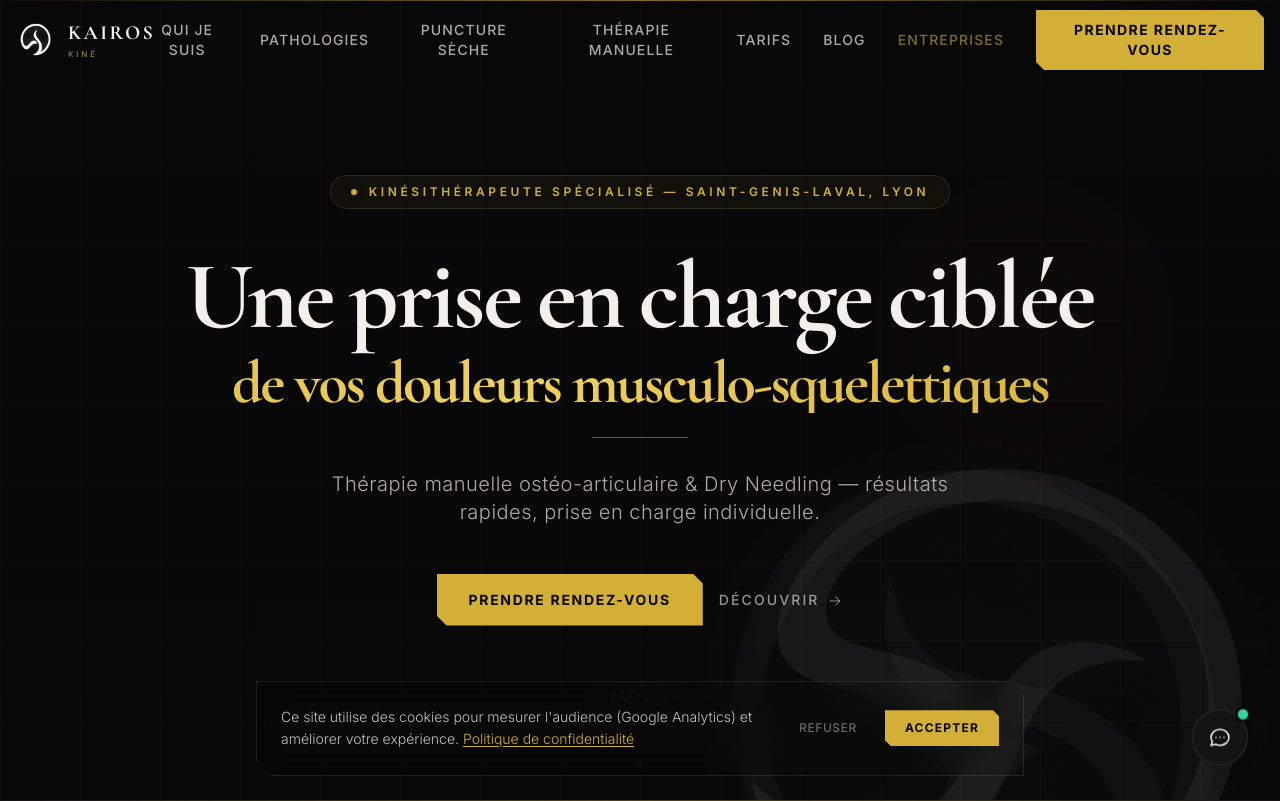
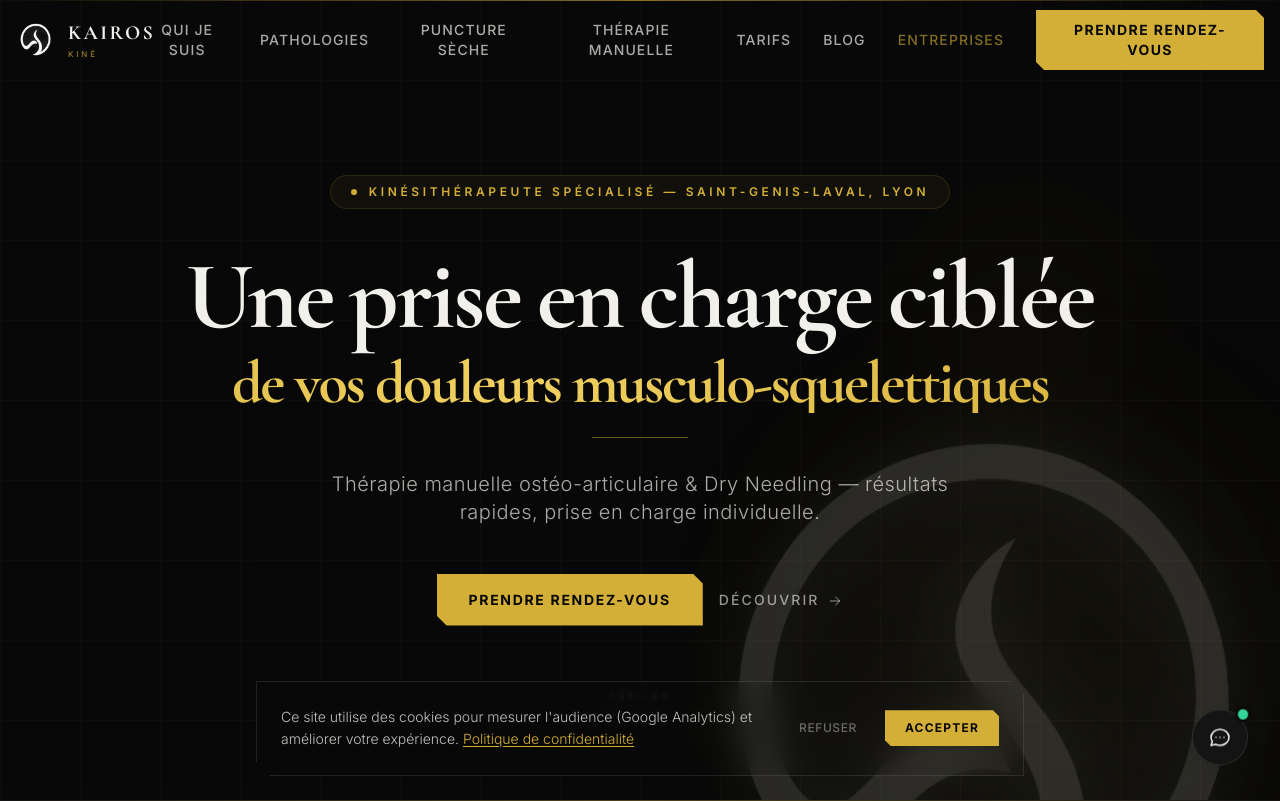
Before and after one commit to Fabricepsd/kairoskine, a React (Vite) app: page / in a window 1280 px wide. Shown: the top 801 px of the page. Built offline with nearby package versions, Linux system fonts and the light colour scheme.

Commit message:
feat(design): animation logo flamme organique + modif texte entreprise

```diff
--- a/src/components/brignais/BrignaisHero.jsx
+++ b/src/components/brignais/BrignaisHero.jsx
@@ -58,33 +58,44 @@ const BrignaisHero = () => {
         }}
       />
 
-      {/* Logo animé — filigrane décoratif */}
+      {/* Logo animé — Effet "Flamme qui prend vie" */}
       <div className="absolute inset-0 z-[1] pointer-events-none flex items-center justify-end overflow-hidden">
-        {/* Glow derrière le logo */}
+        {/* Glow de chaleur derrière le logo */}
         <motion.div
-          animate={{ opacity: [0.3, 0.7, 0.3], scale: [1, 1.08, 1] }}
-          transition={{ duration: 6, repeat: Infinity, ease: 'easeInOut' }}
-          className="absolute right-[-5%] top-1/2 -translate-y-1/2 w-[600px] h-[600px] rounded-full bg-gold/8 blur-[80px]"
+          animate={{ opacity: [0.2, 0.5, 0.2], scale: [0.95, 1.05, 0.95] }}
+          transition={{ duration: 4, repeat: Infinity, ease: 'easeInOut' }}
+          className="absolute right-[-5%] md:right-[0%] top-1/2 -translate-y-1/2 w-[500px] h-[500px] rounded-full bg-gold/10 blur-[100px]"
         />
-        {/* Logo rotation lente */}
+
+        {/* Couche 1: La base de la flamme (respiration lente) */}
         <motion.img
           src="/logo-kairos-transparent.png"
           alt=""
           aria-hidden="true"
-          animate={{ rotate: 360 }}
-          transition={{ duration: 40, repeat: Infinity, ease: 'linear' }}
-          className="absolute right-[-8%] md:right-[-2%] top-1/2 -translate-y-1/2 w-[420px] md:w-[560px] lg:w-[640px] select-none"
-          style={{ opacity: 0.06, filter: 'brightness(3) sepia(0.3) hue-rotate(25deg)' }}
+          animate={{
+            scale: [1, 1.03, 1],
+            opacity: [0.06, 0.14, 0.06],
+            rotate: [-1, 1, -1]
+          }}
+          transition={{ duration: 5, repeat: Infinity, ease: 'easeInOut' }}
+          className="absolute right-[-8%] md:right-[-2%] top-1/2 -translate-y-1/2 w-[420px] md:w-[560px] lg:w-[640px] select-none origin-bottom"
+          style={{ filter: 'drop-shadow(0 0 30px rgba(212,175,55,0.4)) brightness(1.5) sepia(0.8) hue-rotate(15deg)' }}
         />
-        {/* Deuxième couche — contre-rotation lente, légèrement décalée */}
+
+        {/* Couche 2: Le scintillement (rapide, dynamique) */}
         <motion.img
           src="/logo-kairos-transparent.png"
           alt=""
           aria-hidden="true"
-          animate={{ rotate: -360 }}
-          transition={{ duration: 60, repeat: Infinity, ease: 'linear' }}
-          className="absolute right-[-8%] md:right-[-2%] top-1/2 -translate-y-1/2 w-[420px] md:w-[560px] lg:w-[640px] select-none"
-          style={{ opacity: 0.03, filter: 'brightness(5) sepia(1) hue-rotate(25deg) saturate(2)' }}
+          animate={{
+            scale: [1.02, 1.06, 1.01, 1.04, 1.02],
+            opacity: [0.0, 0.12, 0.02, 0.15, 0.0],
+            rotate: [0, -2, 1, -1, 0],
+            y: ['-50%', '-52%', '-49%', '-51%', '-50%']
+          }}
+          transition={{ duration: 3.5, repeat: Infinity, ease: 'easeInOut' }}
+          className="absolute right-[-8%] md:right-[-2%] top-1/2 w-[420px] md:w-[560px] lg:w-[640px] select-none origin-bottom mix-blend-screen"
+          style={{ filter: 'blur(3px) drop-shadow(0 0 40px rgba(255,200,100,0.6)) brightness(2) sepia(1) saturate(2)' }}
         />
       </div>
 
--- a/src/pages/EntreprisesPage.jsx
+++ b/src/pages/EntreprisesPage.jsx
@@ -287,7 +287,7 @@ const EntreprisesPage = () => {
                   { label: 'Lieu', value: 'Dans vos locaux' },
                   { label: 'Contenu', value: 'Dry needling TMS + atelier gestes/postures ou analyse de poste (selon semaine)' },
                   { label: 'Facturation', value: 'À l\'entreprise' },
-                  { label: 'Positionnement', value: 'Prévention uniquement' },
+                  { label: 'Positionnement', value: 'Prévention / Traitement' },
                 ].map((row, i) => (
                   <div key={i} className="flex items-start gap-4 pb-5 border-b border-white/5 last:border-0 last:pb-0">
                     <span className="text-gold/60 text-[9px] tracking-[0.25em] uppercase font-semibold shrink-0 mt-1 w-24">{row.label}</span>
```
